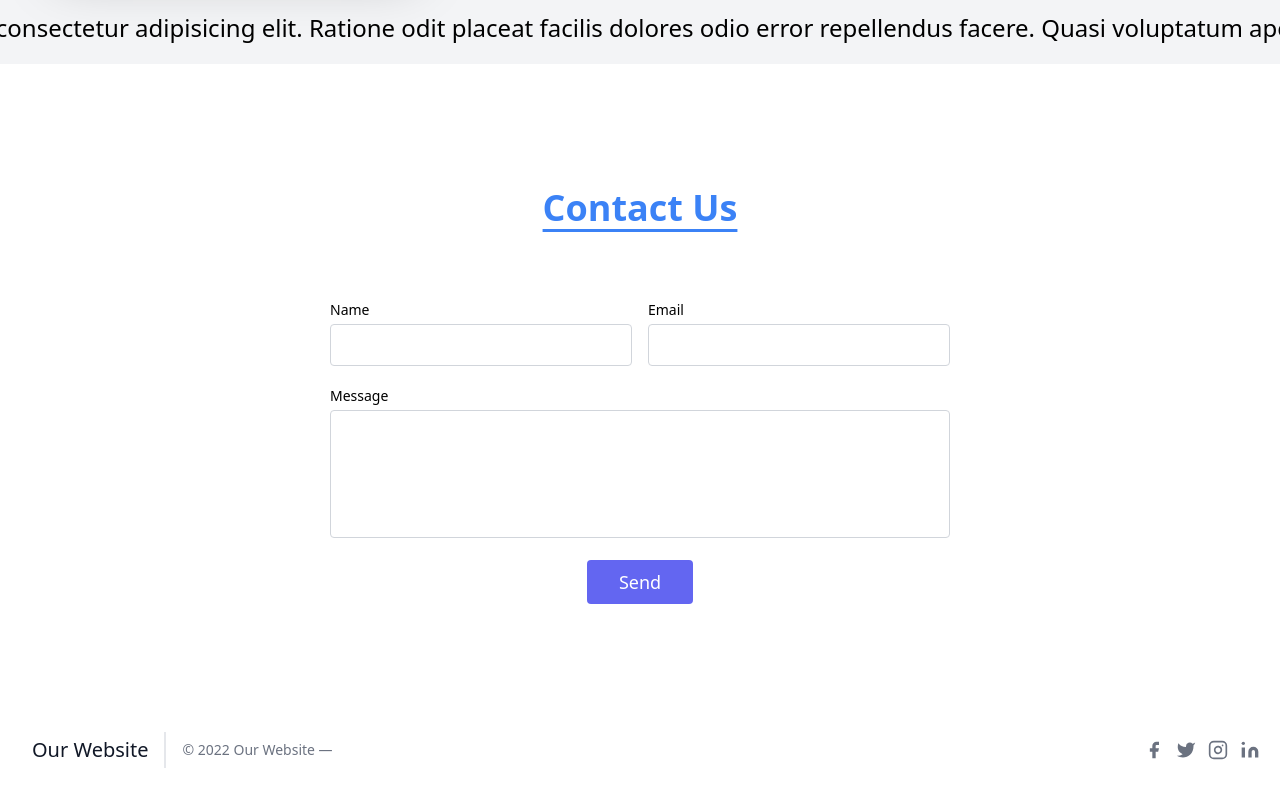
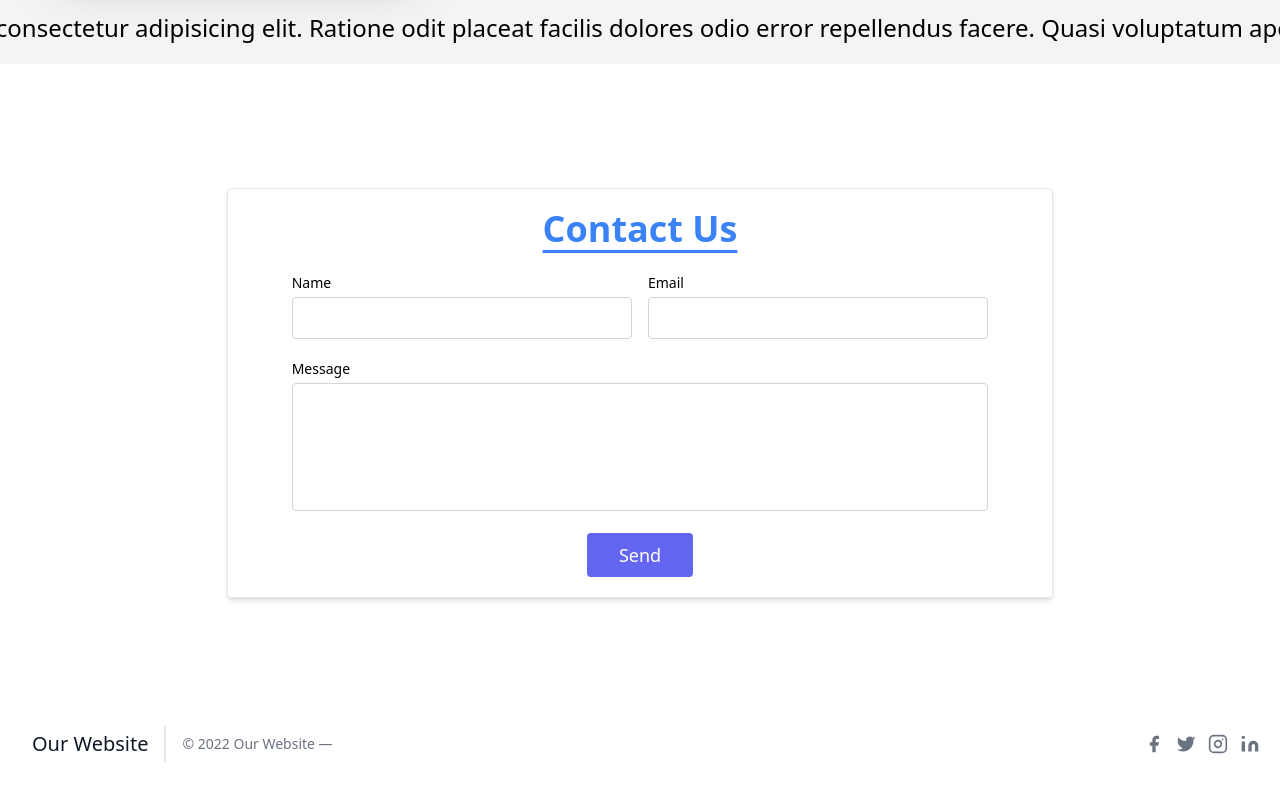
Before and after one commit to khanshorif331/neighbour-home, a React (Create React App) app: page / in a window 1280 px wide. Shown: the part 3600-4400 px from the top of the page. Built offline with nearby package versions, Linux system fonts and the light colour scheme.

Commit message:
contact form redesign

```diff
--- a/src/Pages/Homepage/Contact/Contact.js
+++ b/src/Pages/Homepage/Contact/Contact.js
@@ -6,10 +6,8 @@ const Contact = () => {
             <form>
                 <section className="text-white body-font relative">
                     <div className="container px-5 py-24 mx-auto">
-                        <div className="flex flex-col text-center w-full mb-12">
+                        <div className="lg:w-2/3 md:w-2/3 mx-auto border p-5 md:px-16 shadow-md rounded">
                             <h2 className='text-center text-4xl font-bold underline underline-offset-8 decoration-blue-500 text-blue-500 mb-5'>Contact Us</h2>
-                        </div>
-                        <div className="lg:w-1/2 md:w-2/3 mx-auto">
                             <div className="flex flex-wrap -m-2">
                                 <div className="p-2 md:w-1/2 w-full">
                                     <div className="relative">
```
